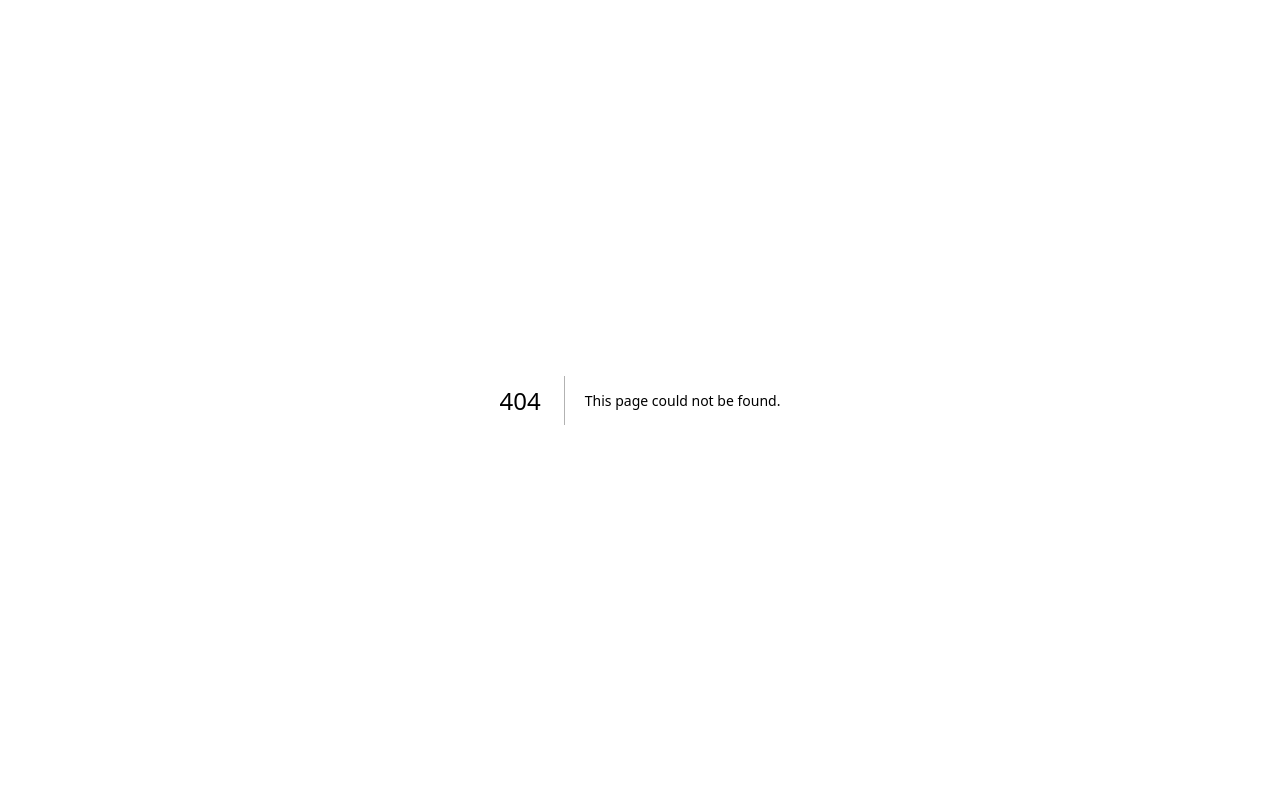
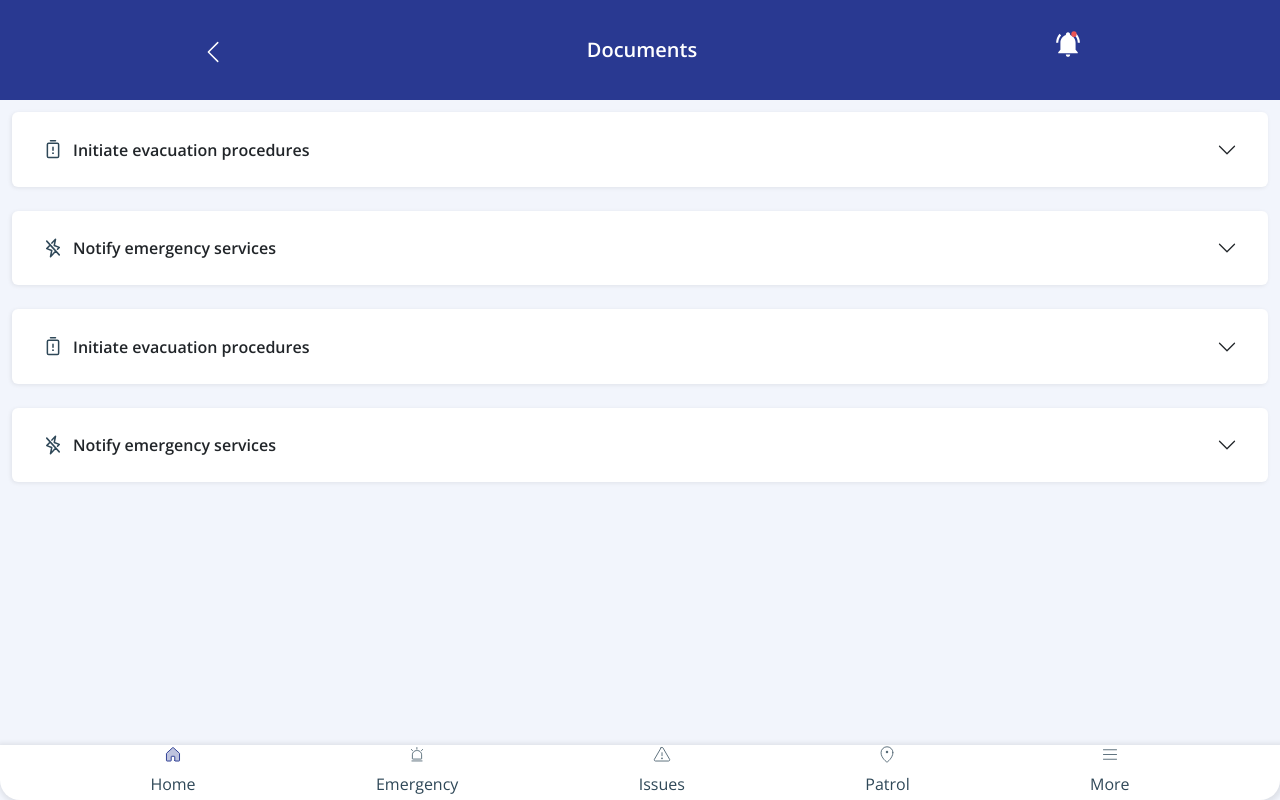
Before and after one commit to nexbe/saint7, a Next.js app: page /documents in a window 1280 px wide. Before the commit this address had no page. Built offline with nearby package versions, Linux system fonts and the light colour scheme.

Commit message:
documents

```diff
--- /dev/null
+++ b/components/documents/Card.js
@@ -0,0 +1,64 @@
+/** @jsxImportSource @emotion/react */
+import React, { useState } from "react";
+import { css } from "@emotion/react";
+import {
+  Accordion,
+  AccordionBody,
+  AccordionHeader,
+  AccordionItem,
+} from "reactstrap";
+
+const Card = ({ id, title, body, icon }) => {
+  const [open, setOpen] = useState();
+
+  const toggle = (id) => {
+    if (open === id) {
+      setOpen();
+    } else {
+      setOpen(id);
+    }
+  };
+
+  return (
+    <Accordion open={open} toggle={toggle} css={styles.wrapper}>
+      <AccordionItem>
+        <AccordionHeader targetId={id} css={styles.item}>
+          {icon}
+          {title}
+        </AccordionHeader>
+        <AccordionBody accordionId={id}>{body}</AccordionBody>
+      </AccordionItem>
+    </Accordion>
+  );
+};
+
+export default Card;
+
+const styles = {
+  wrapper: css`
+    margin: 12px;
+    .accordion-item {
+      padding: 10px;
+      border: 1px solid transparent;
+      box-shadow: -1px 1px 4px 0px rgba(0, 0, 0, 0.08);
+    }
+    .accordion-button:not(.collapsed) {
+      background: #fff;
+    }
+    .accordion-button:focus {
+      border-color: transparent;
+      box-shadow: none;
+    }
+    .accordion-button {
+      gap: 10px;
+      font-size: 16px;
+      font-weight: 600;
+      line-height: 20px;
+    }
+    .accordion-body {
+      font-size: 16px;
+      font-weight: 400;
+      line-height: normal;
+    }
+  `,
+};
--- /dev/null
+++ b/components/layout/HeaderNoti.js
@@ -0,0 +1,34 @@
+/** @jsxImportSource @emotion/react */
+import React from "react";
+import { css } from "@emotion/react";
+import BackArrow from "../../public/icons/backArrow";
+import NotiIcon from "../../public/icons/notiIcon";
+import Link from "next/link";
+
+const HeaderNoti = ({ title, href }) => {
+  return (
+    <div css={styles.wrapper}>
+      <Link href={href}>
+       <BackArrow />
+      </Link>
+      {title}
+      <NotiIcon />
+    </div>
+  );
+};
+
+export default HeaderNoti;
+
+const styles = {
+  wrapper: css`
+    display: flex;
+    flex-direction: row;
+    justify-content:space-around;
+    gap: 20px;
+    font-size: 20px;
+    font-weight: 700;
+    padding:30px;
+    color: var(--white);
+    background: var(--primary);
+  `,
+};
--- /dev/null
+++ b/pages/documents/index.js
@@ -0,0 +1,50 @@
+/** @jsxImportSource @emotion/react */
+import React from "react";
+import Layout from "../../components/layout/Layout";
+import { css } from "@emotion/react";
+import HeaderNoti from "../../components/layout/HeaderNoti";
+import Card from "../../components/documents/Card";
+import BatteryWarningIcon from "../../public/icons/batteryWarningIcon";
+import LightningIcon from '../../public/icons/lightningIcon';
+
+const index = () => {
+  return (
+    <Layout>
+      <HeaderNoti title={"Documents"} href={'/home'}/>
+      <Card
+        id={0}
+        title={"Initiate evacuation procedures"}
+        body={
+          "Activate the building evacuation alarm or PA system to alert occupants to evacuate Follow predetermined evacuation routes and assist others in exiting the building safely.Close doors and windows to help contain the fire, if safe to do so"
+        }
+        icon={<BatteryWarningIcon />}
+      />
+      <Card
+        id={1}
+        title={"Notify emergency services"}
+        body={
+          "Activate the building evacuation alarm or PA system to alert occupants to evacuate Follow predetermined evacuation routes and assist others in exiting the building safely.Close doors and windows to help contain the fire, if safe to do so"
+        }
+        icon={<LightningIcon />}
+      />
+      <Card
+        id={2}
+        title={"Initiate evacuation procedures"}
+        body={
+          "Activate the building evacuation alarm or PA system to alert occupants to evacuate Follow predetermined evacuation routes and assist others in exiting the building safely.Close doors and windows to help contain the fire, if safe to do so"
+        }
+        icon={<BatteryWarningIcon />}
+      />
+      <Card
+        id={2}
+        title={"Notify emergency services"}
+        body={
+          "Activate the building evacuation alarm or PA system to alert occupants to evacuate Follow predetermined evacuation routes and assist others in exiting the building safely.Close doors and windows to help contain the fire, if safe to do so"
+        }
+        icon={<LightningIcon />}
+      />
+    </Layout>
+  );
+};
+
+export default index;
--- /dev/null
+++ b/public/icons/backArrow.js
@@ -0,0 +1,23 @@
+import React from "react";
+
+function Icon() {
+  return (
+    <svg
+      xmlns="http://www.w3.org/2000/svg"
+      width="30"
+      height="30"
+      fill="none"
+      viewBox="0 0 30 30"
+    >
+      <path
+        stroke="#fff"
+        strokeLinecap="round"
+        strokeLinejoin="round"
+        strokeWidth="1.5"
+        d="M18.75 24.375L9.375 15l9.375-9.375"
+      ></path>
+    </svg>
+  );
+}
+
+export default Icon;
--- /dev/null
+++ b/public/icons/batteryWarningIcon.js
@@ -0,0 +1,27 @@
+import React from "react";
+
+function Icon() {
+  return (
+    <svg
+      xmlns="http://www.w3.org/2000/svg"
+      width="20"
+      height="21"
+      fill="none"
+      viewBox="0 0 20 21"
+    >
+      <path
+        stroke="#2F4858"
+        strokeLinecap="round"
+        strokeLinejoin="round"
+        strokeWidth="1.5"
+        d="M10 8.188v3.124M7.5 1.625h5M14.375 4.125h-8.75c-.69 0-1.25.56-1.25 1.25V17.25c0 .69.56 1.25 1.25 1.25h8.75c.69 0 1.25-.56 1.25-1.25V5.375c0-.69-.56-1.25-1.25-1.25z"
+      ></path>
+      <path
+        fill="#2F4858"
+        d="M10 15.063a.937.937 0 100-1.875.937.937 0 000 1.874z"
+      ></path>
+    </svg>
+  );
+}
+
+export default Icon;
--- /dev/null
+++ b/public/icons/lightningIcon.js
@@ -0,0 +1,23 @@
+import React from "react";
+
+function Icon() {
+  return (
+    <svg
+      xmlns="http://www.w3.org/2000/svg"
+      width="20"
+      height="20"
+      fill="none"
+      viewBox="0 0 20 20"
+    >
+      <path
+        stroke="#2F4858"
+        strokeLinecap="round"
+        strokeLinejoin="round"
+        strokeWidth="1.5"
+        d="M3.75 3.125l12.5 13.75M12.795 13.074L7.5 18.747l1.25-6.25-5-1.874 3.453-3.7M8.914 5.09L12.5 1.248l-1.25 6.25 5 1.875-1.743 1.868"
+      ></path>
+    </svg>
+  );
+}
+
+export default Icon;
```
